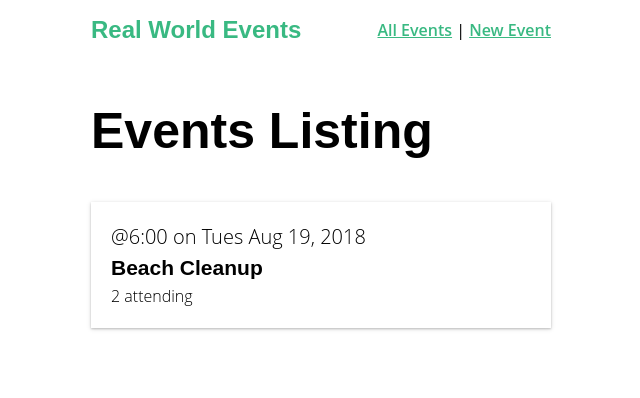
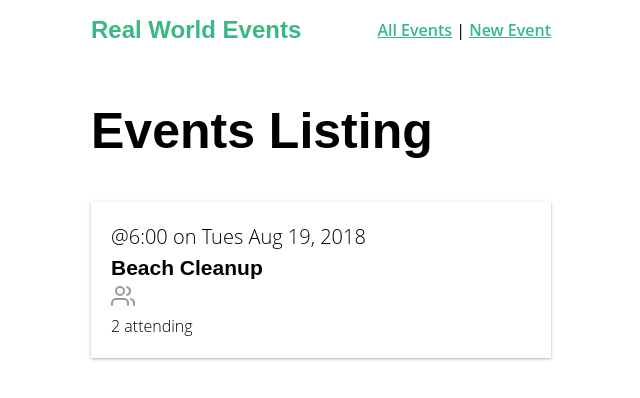
Before and after one commit to JoshuaLanger/real-world-vue, a Vue app: page / in a window 1280 px wide. Shown: the top 398 px of the page, without its empty margins (319-959 px from the left). Built offline with nearby package versions, Linux system fonts and the light colour scheme.

Commit message:
global components

```diff
--- /dev/null
+++ b/src/components/BaseIcon.vue
@@ -0,0 +1,49 @@
+<template>
+    <div>
+        <div class="icon-wrapper">
+            <svg
+                class="icon"
+                :width="width"
+                :height="height"
+            >
+                <use
+                    v-bind="{'xlink:href':'/sprites.svg#'+name}"
+                />
+            </svg>
+        </div>
+    </div>
+</template>
+
+<script>
+export default {
+    props: {
+        name: String,
+        width: {
+            type: [Number, String],
+            default: 24
+        },
+        height: {
+            type: [Number, String],
+            default: 24
+        },
+    },
+};
+</script>
+
+<style scoped>
+ .icon-wrapper {
+      display: inline-flex;
+      align-items: center;
+      color: rgba(0, 0, 0, 0.4);
+      font-size: 1rem;
+      font-weight: 600;
+    }
+    .icon {
+      stroke: currentColor;
+      stroke-width: 2;
+      stroke-linecap: round;
+      stroke-linejoin: round;
+      fill: none;
+      margin-right: 6px;
+    }
+</style>
--- a/src/components/EventCard.vue
+++ b/src/components/EventCard.vue
@@ -3,6 +3,7 @@
         <div class="event-card -shadow">
             <span class="eyebrow">@{{event.time}} on {{event.date}}</span>
             <h4 class="title">{{event.title}}</h4>
+            <BaseIcon name="users" />
             <span>{{event.attendees.length}} attending</span>
         </div>
     </router-link>
--- a/src/main.js
+++ b/src/main.js
@@ -1,7 +1,26 @@
-import Vue from "vue";
-import App from "./App.vue";
-import router from "./router";
-import store from "./store";
+import Vue from 'vue';
+import upperFirst from 'lodash/upperFirst';
+import camelCase from 'lodash/camelCase';
+import App from './App.vue';
+import router from './router';
+import store from './store';
+
+const requireComponent = require.context(
+  './components',
+  false,
+  /Base[A-Z]\w+\.(vue|js)$/
+);
+
+// Automatic global component registration
+requireComponent.keys().forEach(fileName => {
+  const componentConfig = requireComponent(fileName);
+
+  const componentName = upperFirst(
+    camelCase(fileName.replace(/^\.\/(.*)\.\w+$/, '$1'))
+  );
+
+  Vue.component(componentName, componentConfig.default || componentConfig);
+});
 
 Vue.config.productionTip = false;
 
@@ -9,4 +28,4 @@
   router,
   store,
   render: h => h(App)
-}).$mount("#app");
+}).$mount('#app');
--- a/src/views/EventList.vue
+++ b/src/views/EventList.vue
@@ -2,7 +2,6 @@
     <div>
         <h1>Events Listing</h1>
         <EventCard />
-
     </div>
 </template>
 
```
Also changed, not shown: public/sprites.svg (added).
